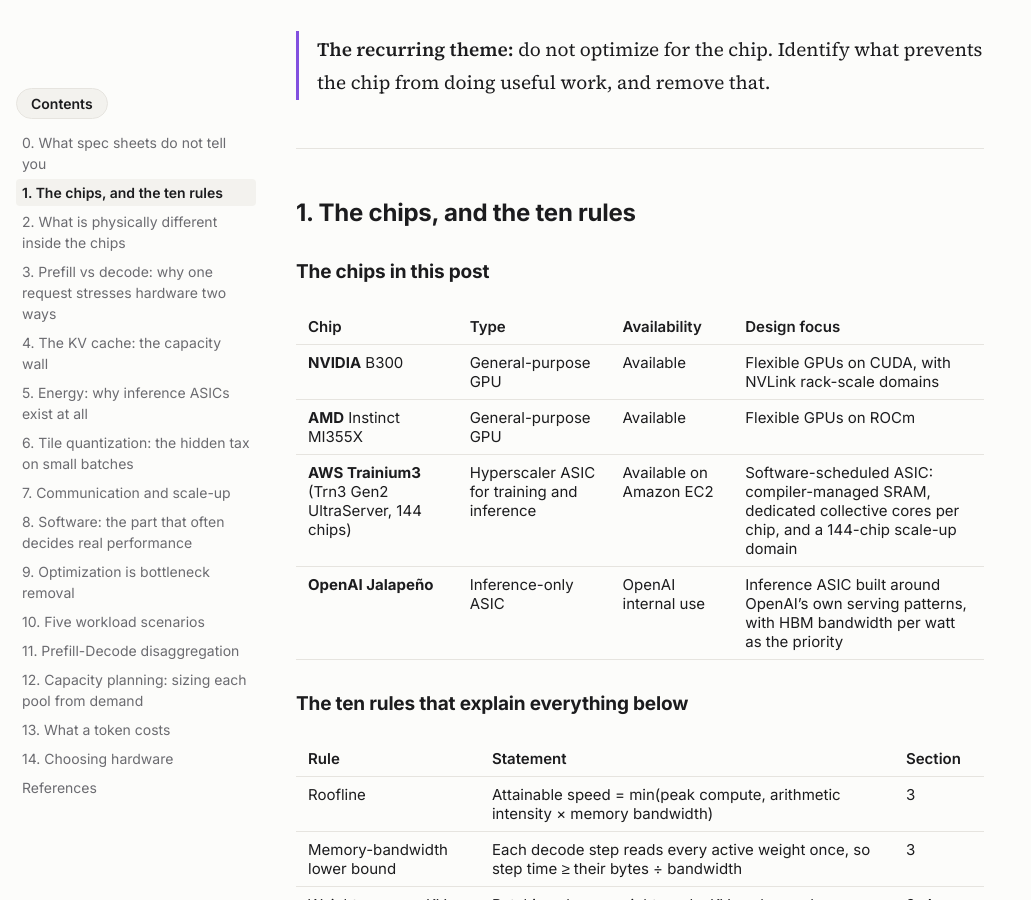
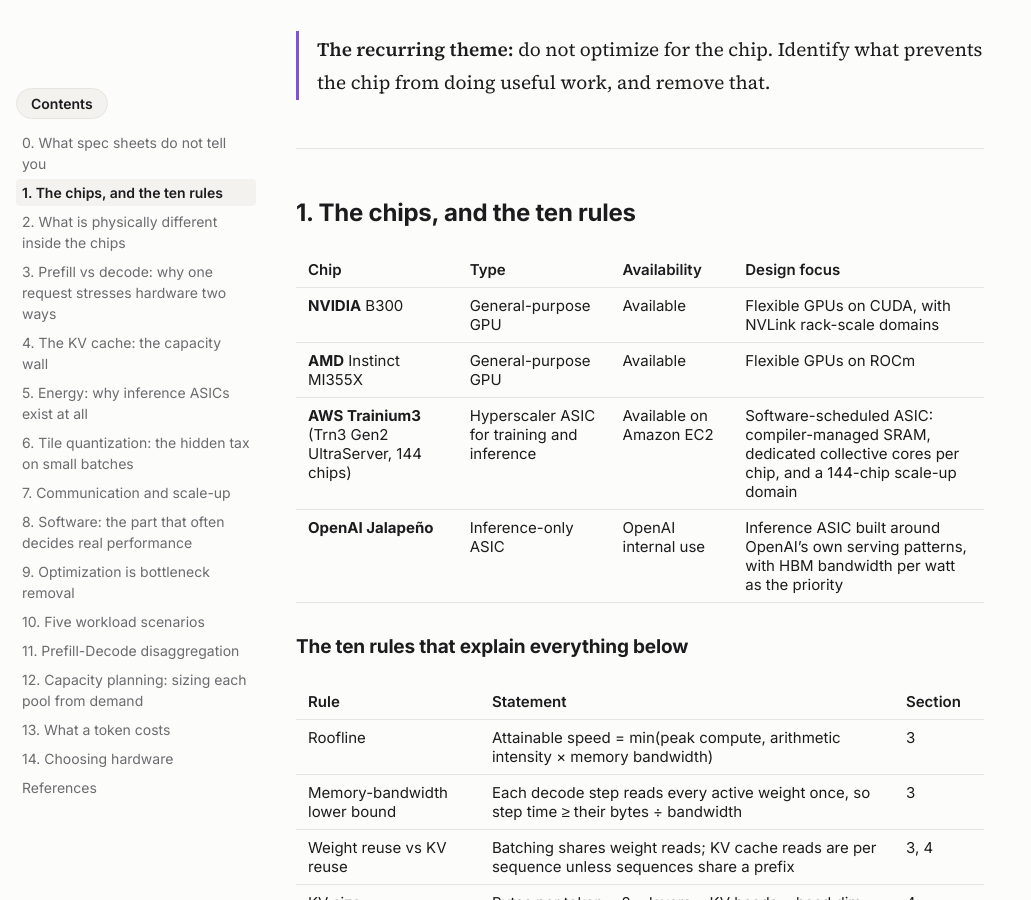
Before and after one commit to bananighosh/bananighosh.github.io, a Jekyll site: the page built from _posts/2026-11-16-flops-are-not-tokens.md, in a window 1280 px wide and 900 px high, scrolled down 851 px. Shown: the whole window, without its empty margins (0-1031 px from the left). Built offline with Jekyll 4.4.1, drawn with Linux system fonts in a browser that asks for light colours.

Commit message:
Section 1: drop 'The chips in this post' subheading
Co-Authored-By: Claude Opus 5.5 <noreply@anthropic.com>
Claude-Session: https://claude.ai/code/session_01K2HJxVUv7i1duGErniTfDd

```diff
--- a/_posts/2026-11-16-flops-are-not-tokens.md
+++ b/_posts/2026-11-16-flops-are-not-tokens.md
@@ -41,8 +41,6 @@ This post walks that chain once, with Trainium3 as the worked example, and names
 ---
 
 ## 1. The chips, and the ten rules
-
-### The chips in this post
 
 | Chip | Type | Availability | Design focus |
 | --- | --- | --- | --- |
```
